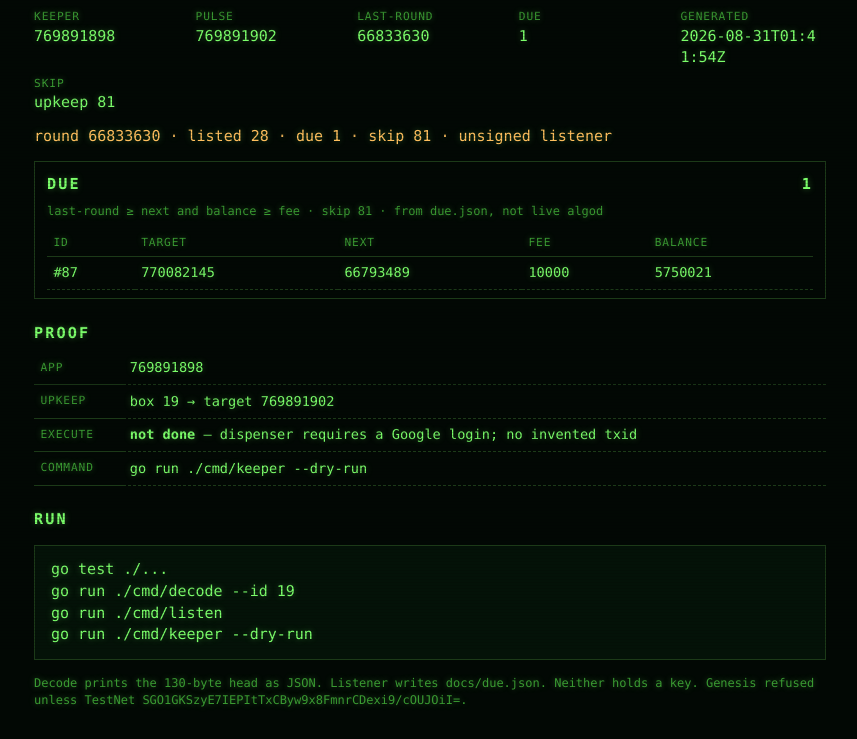
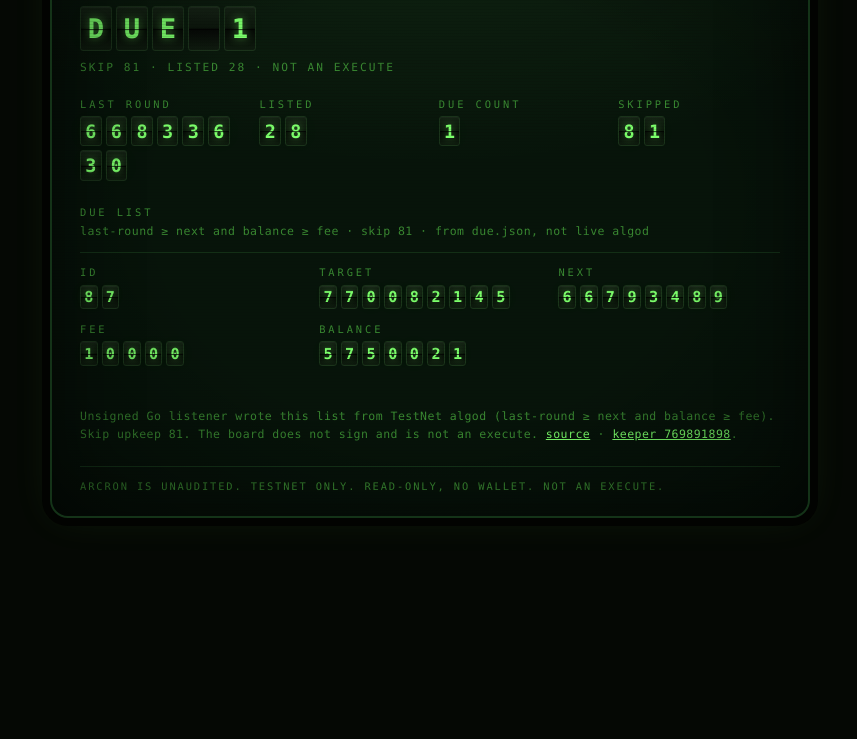
Before and after one commit to corvid-agent/arcron-keeper-go, a plain HTML site: page docs/index.html in a window 1280 px wide. Shown: the part 149-888 px from the top of the page, without its empty margins (210-1067 px from the left). After the commit the page ends 800 px from the top, so only its background shows below. Drawn offline with Linux system fonts and the light colour scheme.

Commit message:
Render the Pages due board as plod split-flap CRT cells.

```diff
--- /dev/null
+++ b/docs/app.js
@@ -0,0 +1,109 @@
+/* Keeper due board. Reads docs/due.json. TestNet only. Read-only. No wallet. No keys. Not an execute. */
+(() => {
+  const board = (document.documentElement.getAttribute("data-board") || "KEEPER").toUpperCase();
+
+  function flaps(el, text) {
+    el.replaceChildren();
+    for (const ch of String(text)) {
+      const d = document.createElement("span");
+      d.className = "flap" + (ch === " " ? " blank" : "");
+      d.textContent = ch === " " ? "\u00a0" : ch;
+      el.appendChild(d);
+    }
+  }
+
+  function setStatus(word, cls, sub) {
+    const el = document.getElementById("status");
+    el.className = "flaps big " + cls;
+    flaps(el, String(word).toUpperCase());
+    document.getElementById("subhead").textContent = sub;
+  }
+
+  function skippedLabel(data) {
+    const ids = data.skipped || data.skip_upkeep_ids || [81];
+    if (!ids.length) return "—";
+    return ids.join(" ");
+  }
+
+  function fillStats(lastRound, listed, dueCount, skipped) {
+    flaps(document.getElementById("stat-round"), lastRound);
+    flaps(document.getElementById("stat-listed"), listed);
+    flaps(document.getElementById("stat-due"), dueCount);
+    flaps(document.getElementById("stat-skip"), skipped);
+  }
+
+  function renderDue(due) {
+    const host = document.getElementById("due-rows");
+    host.replaceChildren();
+    if (!due.length) {
+      const p = document.createElement("p");
+      p.className = "empty";
+      p.textContent = "none due";
+      host.appendChild(p);
+      return;
+    }
+    const fields = [
+      ["id", "id"],
+      ["target", "target"],
+      ["next", "next"],
+      ["fee", "fee"],
+      ["balance", "balance"],
+    ];
+    for (const u of due) {
+      const flight = document.createElement("article");
+      flight.className = "flight";
+      for (const [label, key] of fields) {
+        const cell = document.createElement("div");
+        cell.className = "cell";
+        const lab = document.createElement("div");
+        lab.className = "label";
+        lab.textContent = label;
+        const row = document.createElement("div");
+        row.className = "flaps compact";
+        const val = u[key];
+        flaps(row, val == null ? "—" : String(val));
+        cell.append(lab, row);
+        flight.appendChild(cell);
+      }
+      host.appendChild(flight);
+    }
+  }
+
+  function grounded(msg, sub) {
+    setStatus("FEED DOWN", "down", sub);
+    document.title = board + " — FEED DOWN";
+    fillStats("—", "—", "—", "—");
+    const err = document.getElementById("err");
+    err.hidden = false;
+    err.textContent = msg;
+    renderDue([]);
+  }
+
+  fillStats("—", "—", "—", "81");
+  flaps(document.getElementById("status"), "DUE");
+  document.title = board + " — DUE, skip 81";
+
+  fetch("./due.json", { cache: "no-store" })
+    .then((res) => {
+      if (!res.ok) throw new Error("due.json " + res.status);
+      return res.json();
+    })
+    .then((data) => {
+      const due = Array.isArray(data.due) ? data.due : [];
+      const n = data.due_count == null ? due.length : Number(data.due_count);
+      const listed = data.listed == null ? "—" : String(data.listed);
+      const last = data.last_round == null ? "—" : String(data.last_round);
+      const skipped = skippedLabel(data);
+      fillStats(last, listed, String(n), skipped);
+      renderDue(due);
+      const cls = n > 0 ? "" : "grounded";
+      setStatus("DUE " + n, cls, "skip 81 · listed " + listed + " · not an execute");
+      document.title = board + " — DUE " + n + ", skip 81";
+    })
+    .catch((err) => {
+      grounded(
+        "due.json failed: " + (err && err.message ? err.message : err),
+        "due.json unreadable · showing nothing rather than guessing"
+      );
+    });
+})();
--- a/docs/index.html
+++ b/docs/index.html
@@ -1,113 +1,59 @@
 <!DOCTYPE html>
-<html lang="en">
+<html lang="en" data-board="KEEPER-GO">
 <head>
-  <meta charset="utf-8">
-  <meta name="viewport" content="width=device-width, initial-scale=1">
-  <title>arcron-keeper-go</title>
-  <meta name="description" content="Independent Go keeper plus a no-key listener. Due list from docs/due.json. TestNet only. Not an execute.">
-  <link rel="stylesheet" href="style.css">
+  <meta charset="utf-8" />
+  <meta name="viewport" content="width=device-width, initial-scale=1" />
+  <title>KEEPER-GO — DUE, skip 81</title>
+  <meta name="description" content="TestNet due board from docs/due.json. Skip upkeep 81. Read-only. Not an execute." />
+  <link rel="stylesheet" href="./style.css" />
 </head>
 <body>
-  <div class="crt" aria-hidden="true"></div>
-  <div class="bezel">
-    <header class="hdr">
-      <div class="hdr-row">
-        <h1>ARCRON-KEEPER-GO</h1>
-        <span class="blink">█</span>
-      </div>
-      <p class="tag">TESTNET · LISTENER DOES NOT SIGN · NO MNEMONIC · NOT AN EXECUTE</p>
-      <p class="warn">First-party CorvidLabs demo. <strong>Unaudited. frozen=0</strong>. No MainNet. Do not escrow real value.</p>
-      <dl class="meta">
-        <div><dt>keeper</dt><dd>769891898</dd></div>
-        <div><dt>pulse</dt><dd>769891902</dd></div>
-        <div><dt>last-round</dt><dd id="last-round">…</dd></div>
-        <div><dt>due</dt><dd id="due-count">…</dd></div>
-        <div><dt>generated</dt><dd id="generated">…</dd></div>
-        <div><dt>skip</dt><dd>upkeep 81</dd></div>
-      </dl>
-      <p class="status" id="status">loading due.json…</p>
+  <main class="crt" id="crt">
+    <header>
+      <h1>Keeper-Go</h1>
+      <div class="meta">TestNet · listener · skip 81 · not an execute</div>
     </header>
 
-    <section class="due" aria-label="due upkeeps">
-      <h2>DUE <span class="n" id="n-due">0</span></h2>
-      <p class="why">last-round ≥ next and balance ≥ fee · skip 81 · from due.json, not live algod</p>
-      <table>
-        <thead>
-          <tr>
-            <th>id</th>
-            <th>target</th>
-            <th>next</th>
-            <th>fee</th>
-            <th>balance</th>
-          </tr>
-        </thead>
-        <tbody id="due-body">
-          <tr><td colspan="5" class="empty">loading…</td></tr>
-        </tbody>
-      </table>
+    <section class="status-row">
+      <div class="label">Headline</div>
+      <div class="flaps big" id="status" aria-label="due headline">DUE</div>
+      <div class="meta" id="subhead">skip 81 · loading due.json · not an execute</div>
     </section>
 
-    <h2>PROOF</h2>
-    <table>
-      <tr><th>app</th><td><code>769891898</code></td></tr>
-      <tr><th>upkeep</th><td>box 19 → target <code>769891902</code></td></tr>
-      <tr><th>execute</th><td><strong>not done</strong> — dispenser requires a Google login; no invented txid</td></tr>
-      <tr><th>command</th><td><code>go run ./cmd/keeper --dry-run</code></td></tr>
-    </table>
+    <section class="board" id="board">
+      <div class="cell">
+        <div class="label">Last round</div>
+        <div class="flaps" id="stat-round" aria-label="last round"></div>
+      </div>
+      <div class="cell">
+        <div class="label">Listed</div>
+        <div class="flaps" id="stat-listed" aria-label="listed upkeeps"></div>
+      </div>
+      <div class="cell">
+        <div class="label">Due count</div>
+        <div class="flaps" id="stat-due" aria-label="due count"></div>
+      </div>
+      <div class="cell">
+        <div class="label">Skipped</div>
+        <div class="flaps" id="stat-skip" aria-label="skipped upkeep ids"></div>
+      </div>
+    </section>
 
-    <h2>RUN</h2>
-    <pre>go test ./...
-go run ./cmd/decode --id 19
-go run ./cmd/listen
-go run ./cmd/keeper --dry-run</pre>
-    <p class="why">Decode prints the 130-byte head as JSON. Listener writes <code>docs/due.json</code>. Neither holds a key. Genesis refused unless TestNet <code>SGO1GKSzyE7IEPItTxCByw9x8FmnrCDexi9/cOUJOiI=</code>.</p>
+    <section class="due-list" aria-label="due upkeeps">
+      <div class="label">Due list</div>
+      <p class="why">last-round ≥ next and balance ≥ fee · skip 81 · from due.json, not live algod</p>
+      <div id="due-rows"></div>
+    </section>
 
-    <footer>
-      <p>Not arrivals. This board lists due upkeeps the Go keeper would consider — it does not sign and is not an execute.</p>
-      <p>
-        <a href="https://github.com/corvid-agent/arcron-keeper-go">github.com/corvid-agent/arcron-keeper-go</a>
-        ·
-        <a href="https://testnet.explorer.perawallet.app/application/769891898">keeper 769891898</a>
-      </p>
-    </footer>
-  </div>
-  <script>
-    (function () {
-      function $(id) { return document.getElementById(id); }
-      fetch("due.json")
-        .then(function (res) {
-          if (!res.ok) throw new Error("due.json " + res.status);
-          return res.json();
-        })
-        .then(function (data) {
-          var due = data.due || [];
-          $("last-round").textContent = String(data.last_round);
-          $("due-count").textContent = String(data.due_count);
-          $("generated").textContent = data.generated_at || "—";
-          $("n-due").textContent = String(due.length);
-          $("status").textContent =
-            "round " + data.last_round + " · listed " + data.listed +
-            " · due " + data.due_count + " · skip 81 · unsigned listener";
-          var body = $("due-body");
-          if (!due.length) {
-            body.innerHTML = '<tr><td colspan="5" class="empty">none due</td></tr>';
-            return;
-          }
-          body.innerHTML = due.map(function (u) {
-            return "<tr>" +
-              '<td class="num">#' + u.id + "</td>" +
-              '<td class="num">' + u.target + "</td>" +
-              '<td class="num">' + u.next + "</td>" +
-              '<td class="num">' + u.fee + "</td>" +
-              '<td class="num">' + u.balance + "</td>" +
-              "</tr>";
-          }).join("");
-        })
-        .catch(function (err) {
-          $("status").textContent = "due.json failed: " + (err && err.message ? err.message : err);
-          $("due-body").innerHTML = '<tr><td colspan="5" class="empty">due.json unavailable</td></tr>';
-        });
-    })();
-  </script>
+    <p class="notes" id="notes">
+      Unsigned Go listener wrote this list from TestNet algod (last-round ≥ next and balance ≥ fee). Skip upkeep 81. The board does not sign and is not an execute.
+      <a href="https://github.com/corvid-agent/arcron-keeper-go">source</a>
+      ·
+      <a href="https://testnet.explorer.perawallet.app/application/769891898">keeper 769891898</a>.
+    </p>
+    <p class="err" id="err" hidden></p>
+    <footer class="foot">Arcron is unaudited. TestNet only. Read-only, no wallet. Not an execute.</footer>
+  </main>
+  <script src="./app.js"></script>
 </body>
 </html>
--- a/docs/style.css
+++ b/docs/style.css
@@ -1,144 +1,261 @@
+/* Plod-style phosphor CRT split-flap board. TestNet due list. Not an execute. */
 :root {
-  --bg: #020804;
-  --phos: #7cff6b;
-  --phos-dim: #3a9a32;
-  --amber: #ffbf5e;
-  --warn: #ff6b5a;
-  --mute: #1c3a18;
-  --scan: rgba(0, 0, 0, 0.28);
+  --bg: #050804;
+  --crt: #07140a;
+  --phosphor: #7cff6b;
+  --phosphor-dim: #3a8a32;
+  --phosphor-dead: #143318;
+  --amber: #e6c15a;
+  --red: #ff5a4a;
+  --flap: #0c160c;
+  --flap-edge: #1c331c;
+  --scan: rgba(0, 0, 0, 0.18);
+  --glow: 0 0 8px rgba(124, 255, 107, 0.45), 0 0 24px rgba(124, 255, 107, 0.15);
+  --glow-amber: 0 0 8px rgba(230, 193, 90, 0.45), 0 0 24px rgba(230, 193, 90, 0.15);
+  --glow-red: 0 0 8px rgba(255, 90, 74, 0.45), 0 0 24px rgba(255, 90, 74, 0.15);
 }
 
 * { box-sizing: border-box; }
-html, body { margin: 0; min-height: 100%; }
+
+html, body {
+  margin: 0;
+  min-height: 100%;
+  background: var(--bg);
+  color: var(--phosphor);
+  font-family: "IBM Plex Mono", "Share Tech Mono", ui-monospace, Menlo, monospace;
+}
+
 body {
-  background: var(--bg);
-  color: var(--phos);
-  font: 15px/1.45 "IBM Plex Mono", "Share Tech Mono", ui-monospace, Menlo, Consolas, monospace;
-  text-shadow: 0 0 6px rgba(124, 255, 107, 0.35);
+  display: flex;
+  align-items: center;
+  justify-content: center;
+  padding: 2.5rem 1rem 3rem;
 }
 
 .crt {
+  position: relative;
+  width: min(760px, 100%);
+  background:
+    radial-gradient(120% 80% at 50% 0%, rgba(124, 255, 107, 0.07), transparent 55%),
+    var(--crt);
+  border: 2px solid var(--phosphor-dead);
+  border-radius: 18px;
+  padding: 2rem 1.75rem 1.5rem;
+  box-shadow:
+    inset 0 0 80px rgba(0, 0, 0, 0.55),
+    0 0 0 8px #020301,
+    0 0 40px rgba(124, 255, 107, 0.08);
+  overflow: hidden;
+}
+
+.crt::before {
+  content: "";
   pointer-events: none;
-  position: fixed;
+  position: absolute;
   inset: 0;
-  z-index: 9;
-  background:
-    repeating-linear-gradient(
+  background: repeating-linear-gradient(
     to bottom,
     transparent 0px,
     transparent 2px,
+    var(--scan) 3px,
     var(--scan) 3px
   );
   mix-blend-mode: multiply;
+  z-index: 3;
 }
 
-.bezel {
-  max-width: 52rem;
-  margin: 0 auto;
-  padding: 1.25rem 1.25rem 3rem;
+.crt::after {
+  content: "";
+  pointer-events: none;
+  position: absolute;
+  inset: 0;
+  background: radial-gradient(ellipse at center, transparent 50%, rgba(0, 0, 0, 0.45) 100%);
+  z-index: 2;
+}
+
+header {
   position: relative;
   z-index: 1;
+  display: flex;
+  justify-content: space-between;
+  align-items: baseline;
+  gap: 1rem;
+  border-bottom: 1px solid var(--phosphor-dead);
+  padding-bottom: 0.85rem;
+  margin-bottom: 1.25rem;
 }
 
-.hdr h1 {
-  display: inline;
+h1 {
+  margin: 0;
   font-size: 1.35rem;
-  letter-spacing: 0.18em;
-  font-weight: 700;
-  margin: 0;
-}
-.blink { animation: blink 1.1s step-end infinite; margin-left: 0.4rem; }
-@keyframes blink { 50% { opacity: 0; } }
-
-.tag {
-  color: var(--phos-dim);
-  letter-spacing: 0.04em;
-  font-size: 0.78rem;
-  margin: 0.35rem 0 0.8rem;
-}
-
-.warn {
-  border-left: 3px solid var(--amber);
-  padding: 0.35rem 0.75rem;
-  color: var(--amber);
-  margin: 0 0 1rem;
+  letter-spacing: 0.32em;
+  text-indent: 0.32em;
+  text-transform: uppercase;
+  text-shadow: var(--glow);
 }
 
 .meta {
-  display: grid;
-  grid-template-columns: repeat(auto-fit, minmax(140px, 1fr));
-  gap: 0.4rem 1rem;
-  margin: 0 0 0.8rem;
-}
-.meta div { margin: 0; }
-.meta dt {
-  color: var(--phos-dim);
   font-size: 0.7rem;
-  letter-spacing: 0.08em;
+  letter-spacing: 0.18em;
+  color: var(--phosphor-dim);
   text-transform: uppercase;
 }
-.meta dd { margin: 0; word-break: break-all; }
 
-.status { color: var(--amber); margin: 0.4rem 0 0.8rem; min-height: 1.4em; }
+.meta a { color: var(--phosphor); }
 
-h2 {
-  margin: 1.4rem 0 0.5rem;
-  font-size: 0.95rem;
-  letter-spacing: 0.14em;
+.status-row {
+  position: relative;
+  z-index: 1;
+  display: flex;
+  flex-direction: column;
+  gap: 0.5rem;
+  margin-bottom: 1.5rem;
 }
 
-.due {
-  border: 1px solid var(--mute);
-  padding: 0.7rem 0.75rem 0.5rem;
-}
-.due h2 { margin-top: 0; }
-.due .n { float: right; color: var(--phos); }
-.why { color: var(--phos-dim); font-size: 0.75rem; margin: 0.2rem 0 0.6rem; }
-
-table { border-collapse: collapse; width: 100%; font-size: 0.85rem; }
-th {
-  color: var(--phos-dim);
-  font-weight: 500;
-  letter-spacing: 0.08em;
+.label {
+  font-size: 0.65rem;
+  letter-spacing: 0.28em;
+  color: var(--phosphor-dim);
   text-transform: uppercase;
-  font-size: 0.7rem;
-  text-align: left;
-  padding: 0.3rem 0.4rem;
-  border-bottom: 1px solid var(--mute);
-}
-td {
-  border-bottom: 1px dashed var(--mute);
-  text-align: left;
-  padding: 0.4rem 0.4rem;
-  vertical-align: top;
-}
-.num { font-variant-numeric: tabular-nums; }
-
-pre, code { font-family: inherit; }
-pre {
-  background: #041208;
-  border: 1px solid var(--mute);
-  padding: 0.8rem 1rem;
-  overflow: auto;
-  color: var(--phos);
 }
 
-ul { padding-left: 1.1rem; }
-li { margin: 0.2rem 0; }
+.flaps {
+  display: flex;
+  flex-wrap: wrap;
+  gap: 4px;
+}
 
-footer {
-  margin-top: 2rem;
-  color: var(--phos-dim);
+.flaps.big { margin: 0.1rem 0; }
+
+.flap {
+  position: relative;
+  width: 1.35rem;
+  height: 1.9rem;
+  background: linear-gradient(to bottom, #152215 0%, var(--flap) 48%, #050805 52%, #101c10 100%);
+  border: 1px solid var(--flap-edge);
+  border-radius: 3px;
+  display: flex;
+  align-items: center;
+  justify-content: center;
+  font-size: 1.15rem;
+  font-weight: 600;
+  color: var(--phosphor);
+  text-shadow: var(--glow);
+  box-shadow: inset 0 1px 0 rgba(255, 255, 255, 0.04);
+}
+
+.flaps.big .flap {
+  width: clamp(1.25rem, 4.8vw, 2rem);
+  height: clamp(1.9rem, 6.6vw, 2.8rem);
+  font-size: clamp(1.05rem, 3.8vw, 1.7rem);
+}
+
+.flap::after {
+  content: "";
+  position: absolute;
+  left: 0;
+  right: 0;
+  top: 50%;
+  height: 1px;
+  background: rgba(0, 0, 0, 0.65);
+}
+
+#status.late .flap,
+#status.down .flap { color: var(--red); text-shadow: var(--glow-red); }
+
+#status.grounded .flap,
+#status.gate .flap { color: var(--amber); text-shadow: var(--glow-amber); }
+
+#status .flap.blank { color: var(--phosphor-dead); text-shadow: none; }
+
+.flap.blank { color: var(--phosphor-dead); text-shadow: none; }
+
+.board {
+  position: relative;
+  z-index: 1;
+  display: grid;
+  grid-template-columns: 1fr 1fr;
+  gap: 1.1rem;
+}
+
+.cell .flaps { margin-top: 0.4rem; }
+
+.due-list {
+  position: relative;
+  z-index: 1;
+  margin-top: 1.6rem;
+}
+
+.due-list > .label {
+  margin-bottom: 0.35rem;
+}
+
+.why {
+  margin: 0 0 0.85rem;
+  font-size: 0.72rem;
+  letter-spacing: 0.04em;
+  color: var(--phosphor-dim);
+}
+
+.flight {
+  display: grid;
+  grid-template-columns: 1fr 1fr;
+  gap: 0.85rem 1.1rem;
+  padding: 0.85rem 0 1rem;
+  border-top: 1px solid var(--phosphor-dead);
+}
+
+.flight .flaps.compact .flap {
+  width: 1.1rem;
+  height: 1.55rem;
+  font-size: 0.95rem;
+}
+
+.empty {
+  margin: 0.4rem 0 0;
+  color: var(--phosphor-dim);
+  letter-spacing: 0.18em;
+  text-transform: uppercase;
   font-size: 0.75rem;
-  border-top: 1px solid var(--mute);
-  padding-top: 0.8rem;
 }
-a { color: var(--phos); }
-a:hover { color: var(--amber); }
 
-.empty { color: var(--phos-dim); }
+.notes {
+  position: relative;
+  z-index: 1;
+  margin-top: 1.6rem;
+  font-size: 0.72rem;
+  line-height: 1.55;
+  color: var(--phosphor-dim);
+  letter-spacing: 0.04em;
+}
+
+.notes a { color: var(--phosphor); }
+
+.err {
+  position: relative;
+  z-index: 1;
+  margin-top: 0.8rem;
+  color: var(--red);
+  font-size: 0.75rem;
+}
+
+.foot {
+  position: relative;
+  z-index: 1;
+  margin: 1.4rem 0 0;
+  padding-top: 0.85rem;
+  border-top: 1px solid var(--phosphor-dead);
+  font-size: 0.65rem;
+  letter-spacing: 0.18em;
+  text-transform: uppercase;
+  color: var(--phosphor-dim);
+}
+
+@media (min-width: 640px) {
+  .board { grid-template-columns: 1fr 1fr 1fr 1fr; }
+  .flight { grid-template-columns: 1fr 1fr 1fr; }
+}
 
 @media (prefers-reduced-motion: reduce) {
-  .blink { animation: none; }
-  .crt { display: none; }
+  .crt::before { display: none; }
 }
```
Lines whose indentation alone changed are shown as unchanged.
